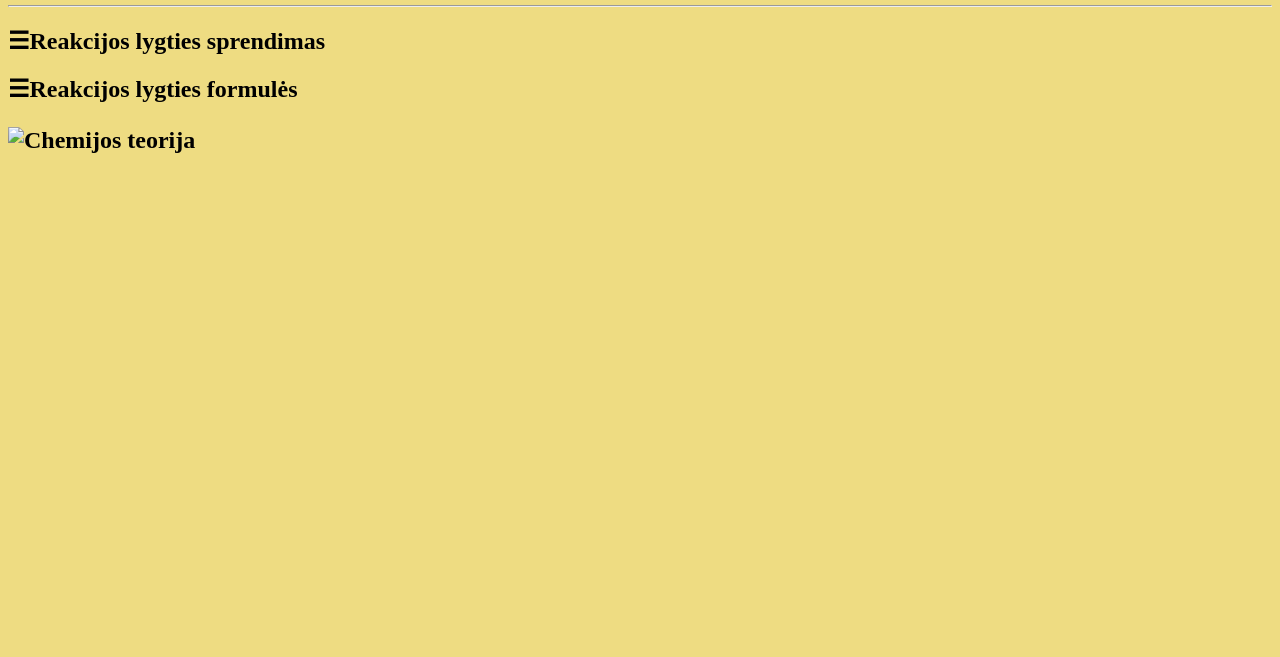
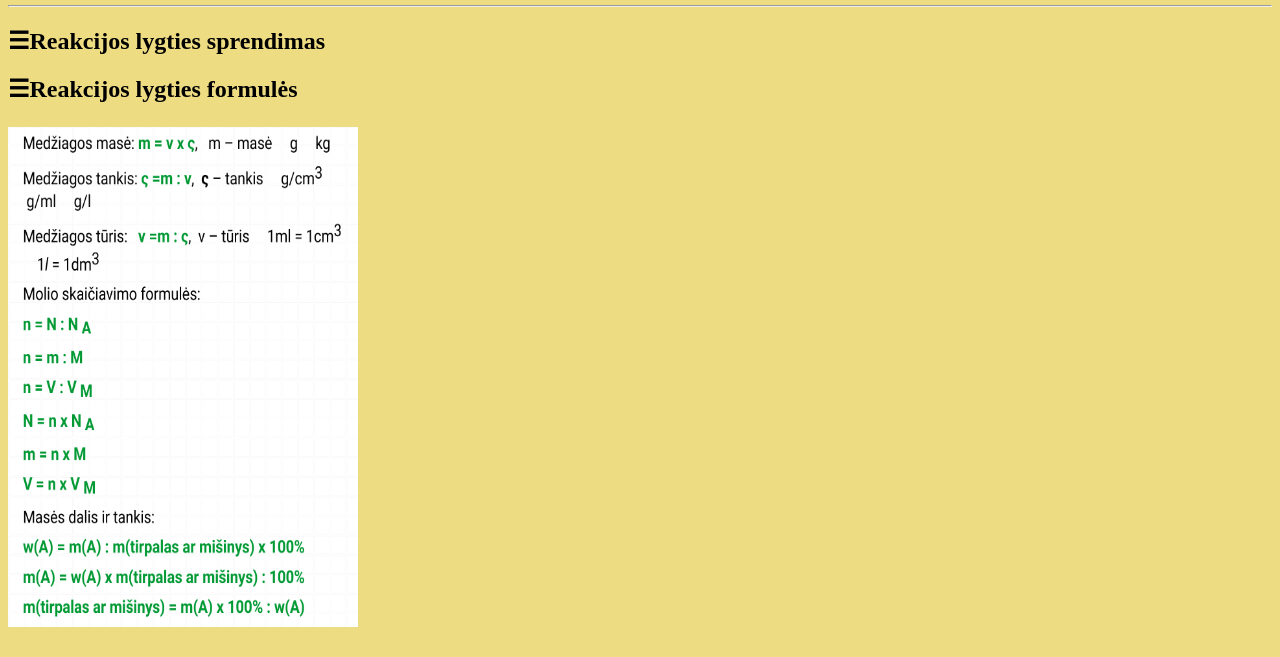
Before and after one commit to jedimatt07/Pamokos, a plain HTML site: page Chemijos_Teorija.html in a window 1280 px wide. Both pictures are taken after a click on the heading "Reakcijos lygties formulės". Shown: the part 281-938 px from the top of the page. Before the commit the page ends 800 px from the top, so only its background shows below. Drawn offline with Linux system fonts and the light colour scheme.

Commit message:
Update Chemijos_Teorija.html

```diff
--- a/Chemijos_Teorija.html
+++ b/Chemijos_Teorija.html
@@ -48,7 +48,7 @@ details[open] > summary {
         <h2>
 		 <details>
   <summary>Reakcijos lygties formulės</summary>
-  <p> <img src="Chemija/reakcijos lygtys teorija2.jpg" alt="Chemijos teorija" width="350" height="500"> </p>
+  <p> <img src="Chemija/reakcijos lygtys teorija2.png" alt="Chemijos teorija" width="350" height="500"> </p>
 		</details>
 	</h2>
 
```
